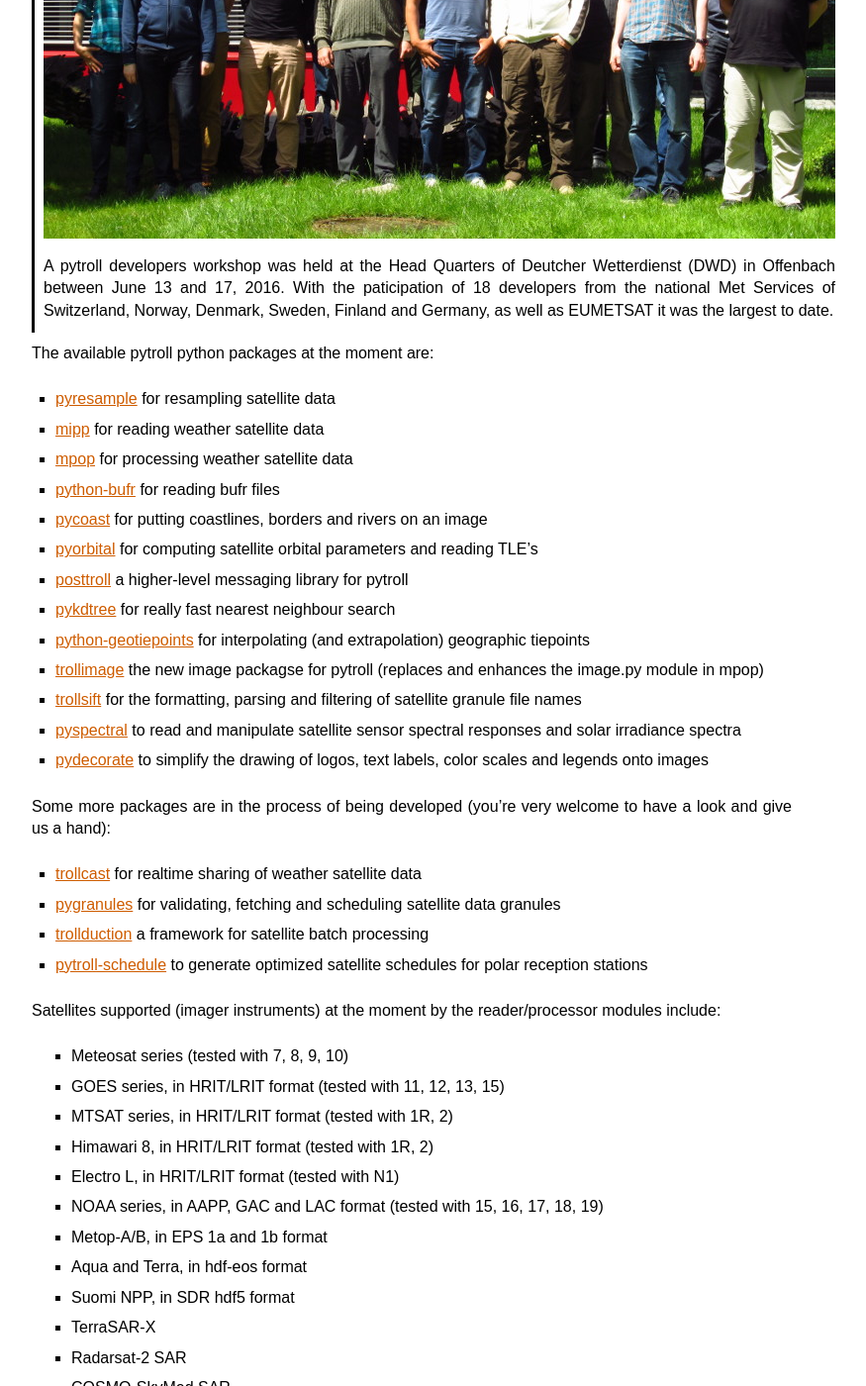
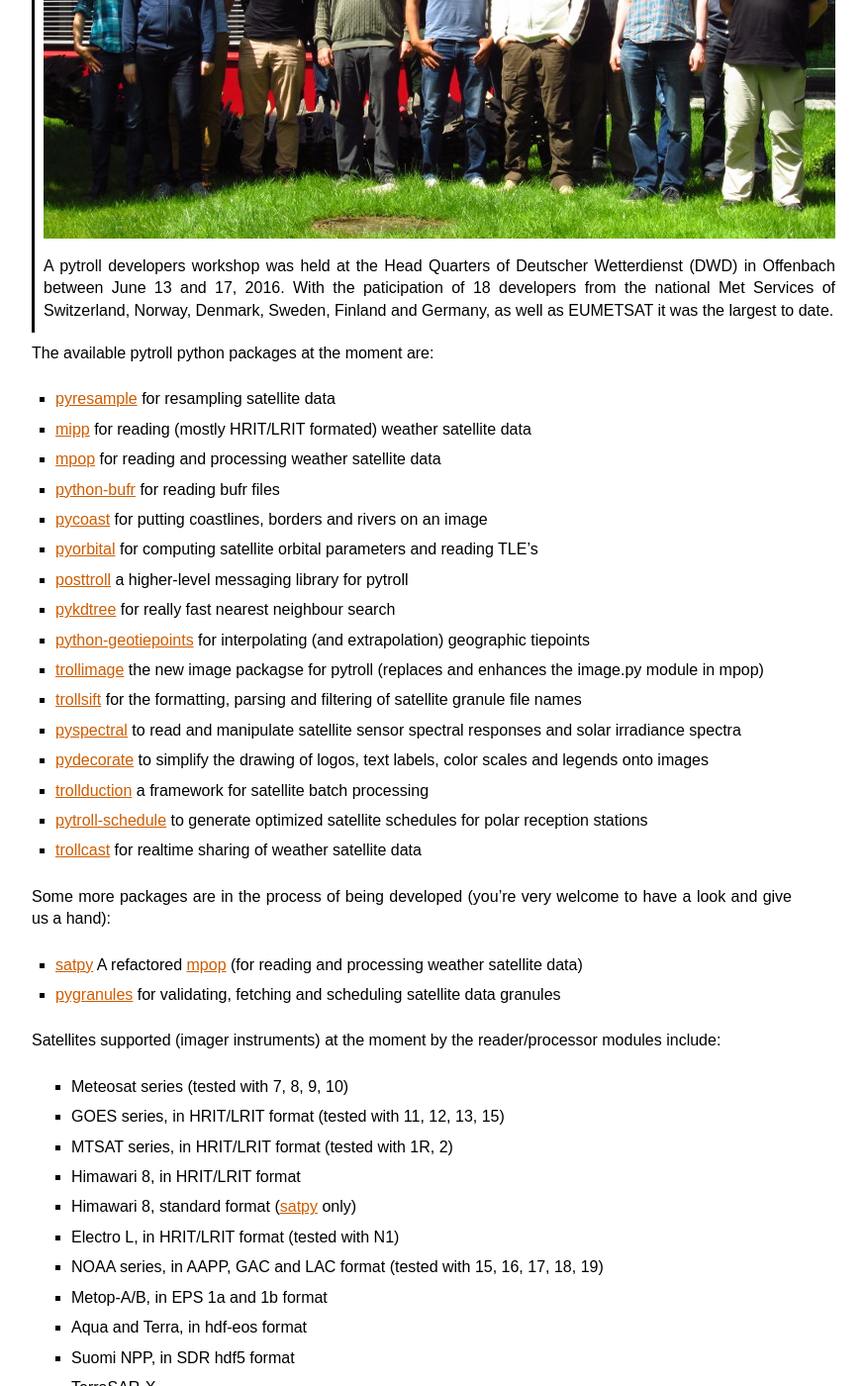
Before and after one commit to pytroll/pytroll, a Sphinx documentation site: the page built from web/source/index.rst, in a window 1280 px wide and 1400 px high, scrolled down 674 px. Shown: the whole window at 99% size, without its empty margins (48-923 px from the left). Built offline with Sphinx 7.4.7, drawn with Linux system fonts in a browser that asks for light colours; formulas are drawn with MathJax 3; some of the changed text lies outside the part shown.

Commit message:
Add satpy and clean up in particular the workshop part
Signed-off-by: Adam.Dybbroe <a000680@c20671.ad.smhi.se>

```diff
--- a/web/source/index.rst
+++ b/web/source/index.rst
@@ -6,8 +6,9 @@
 .. meta::
    :description: Weather satellite data reading and processing with python
    :keywords: Meteosat, SEVIRI, AVHRR, Metop, NOAA, MODIS, Terra, Aqua, VIIRS,
-   NPP, SDR, AAPP, HRPT, TerraSAR-X, COSMO-SkyMed, Radarsat-2, read, reading,
-   reader, process, processing, python, pytroll, weather, satellite, data
+   NPP, SDR, AAPP, HRPT, TerraSAR-X, COSMO-SkyMed, Radarsat-2, Himawari, Sentinel,
+   read, reading, reader, process, processing, python, pytroll,
+   weather, satellite, data
 
 
 Welcome to pytroll!
@@ -29,19 +30,6 @@ https://groups.google.com/group/pytroll or chat with us on the pytroll slack: ht
 freenode: irc://irc.freenode.net/pytroll
 
 
-
-..
-   .. note:: Pytroll workshop Locarno 2015
-
-             +--------------+
-             |   |pict1|    |
-             +--------------+
-             | |figuretext| |
-             +--------------+
-
-   .. |pict1| image:: _static/workshop2015december_small.png
-       :width: 800px
-
 .. note:: Pytroll workshop Offenbach 2016
 
           +--------------+
@@ -55,7 +43,7 @@ freenode: irc://irc.freenode.net/pytroll
 
 .. |figuretext| replace::
 
-   A pytroll developers workshop was held at the Head Quarters of Deutcher
+   A pytroll developers workshop was held at the Head Quarters of Deutscher
    Wetterdienst (DWD) in Offenbach between June 13 and 17, 2016. With the
    paticipation of 18 developers from the national Met Services of Switzerland,
    Norway, Denmark, Sweden, Finland and Germany, as well as EUMETSAT it was the
@@ -63,12 +51,11 @@ freenode: irc://irc.freenode.net/pytroll
 
 
 
-
 The available pytroll python packages at the moment are:
 
 * pyresample_ for resampling satellite data
-* mipp_ for reading weather satellite data
-* mpop_ for processing weather satellite data
+* mipp_ for reading (mostly HRIT/LRIT formated) weather satellite data
+* mpop_ for reading and processing weather satellite data
 * python-bufr_ for reading bufr files
 * pycoast_ for putting coastlines, borders and rivers on an image
 * pyorbital_ for computing satellite orbital parameters and reading TLE's
@@ -79,35 +66,37 @@ The available pytroll python packages at the moment are:
 * trollsift_ for the formatting, parsing and filtering of satellite granule file names
 * pyspectral_ to read and manipulate satellite sensor spectral responses and solar irradiance spectra
 * pydecorate_ to simplify the drawing of logos, text labels, color scales and legends onto images
+* trollduction_ a framework for satellite batch processing
+* pytroll-schedule_ to generate optimized satellite schedules for polar reception stations
+* trollcast_ for realtime sharing of weather satellite data
 
 Some more packages are in the process of being developed (you're very welcome
 to have a look and give us a hand):
 
-* trollcast_ for realtime sharing of weather satellite data
+* satpy_ A refactored mpop_ (for reading and processing weather satellite data)
 * pygranules_ for validating, fetching and scheduling satellite data granules
-* trollduction_ a framework for satellite batch processing
-* pytroll-schedule_ to generate optimized satellite schedules for polar reception stations
 
 
 .. _DMI: http://www.dmi.dk
 .. _SMHI: http://www.smhi.se
-.. _pyresample: http://pyresample.googlecode.com
-.. _mipp: http://www.github.com/loerum/mipp
-.. _mpop: http://www.github.com/mraspaud/mpop
-.. _python-bufr: http://python-bufr.googlecode.com
-.. _pyorbital: http://www.github.com/mraspaud/pyorbital
-.. _pycoast: http://pycoast.googlecode.com
-.. _python-geotiepoints: http://www.github.com/adybbroe/python-geotiepoints
-.. _posttroll: http://github.com/mraspaud/posttroll
+.. _pyresample: http://github.com/pytroll/pyresample
+.. _mipp: http://github.com/pytroll/mipp
+.. _mpop: http://github.com/pytroll/mpop
+.. _satpy: https://github.com/pytroll/satpy
+.. _python-bufr: http://github.com/pytroll/python-bufr
+.. _pyorbital: http://github.com/pytroll/pyorbital
+.. _pycoast: http://github.com/pytroll/pycoast
+.. _python-geotiepoints: http://github.com/pytroll/python-geotiepoints
+.. _posttroll: http://github.com/pytroll/posttroll
 .. _pykdtree: https://github.com/storpipfugl/pykdtree
-.. _trollcast: http://github.com/mraspaud/trollcast
-.. _pyspectral: https://github.com/adybbroe/pyspectral
+.. _trollcast: http://github.com/pytroll/trollcast
+.. _pyspectral: https://github.com/pytroll/pyspectral
 .. _pydecorate: http://code.google.com/p/pydecorate
-.. _trollimage: https://github.com/mraspaud/trollimage
-.. _trollsift: https://github.com/pnuu/trollsift
+.. _trollimage: https://github.com/pytroll/trollimage
+.. _trollsift: https://github.com/pytroll/trollsift
 .. _pygranules: http://pygranule.readthedocs.org/en/latest
-.. _trollduction: https://github.com/mraspaud/trollduction
-.. _pytroll-schedule: https://github.com/mraspaud/pytroll-schedule
+.. _trollduction: https://github.com/pytroll/trollduction
+.. _pytroll-schedule: https://github.com/pytroll/pytroll-schedule
 .. _pytroll5years: https://www.youtube.com/watch?v=Sxphky9vwGc
 
 Satellites supported (imager instruments) at the moment by the reader/processor
@@ -116,7 +105,8 @@ modules include:
  - Meteosat series (tested with 7, 8, 9, 10)
  - GOES series, in HRIT/LRIT format (tested with 11, 12, 13, 15)
  - MTSAT series, in HRIT/LRIT format (tested with 1R, 2)
- - Himawari 8, in HRIT/LRIT format (tested with 1R, 2)
+ - Himawari 8, in HRIT/LRIT format
+ - Himawari 8, standard format (satpy_ only)
  - Electro L, in HRIT/LRIT format (tested with N1)
  - NOAA series, in AAPP, GAC and LAC format (tested with 15, 16, 17, 18, 19)
  - Metop-A/B, in EPS 1a and 1b format
```
Also changed, not shown: other parts of web/source/index.rst (+3 -2 lines), web/source/past_workshops.rst (renamed from web/source/workshop2013.rst, +82 -10 lines), web/source/workshop2012.rst (deleted, +0 -52 lines).
